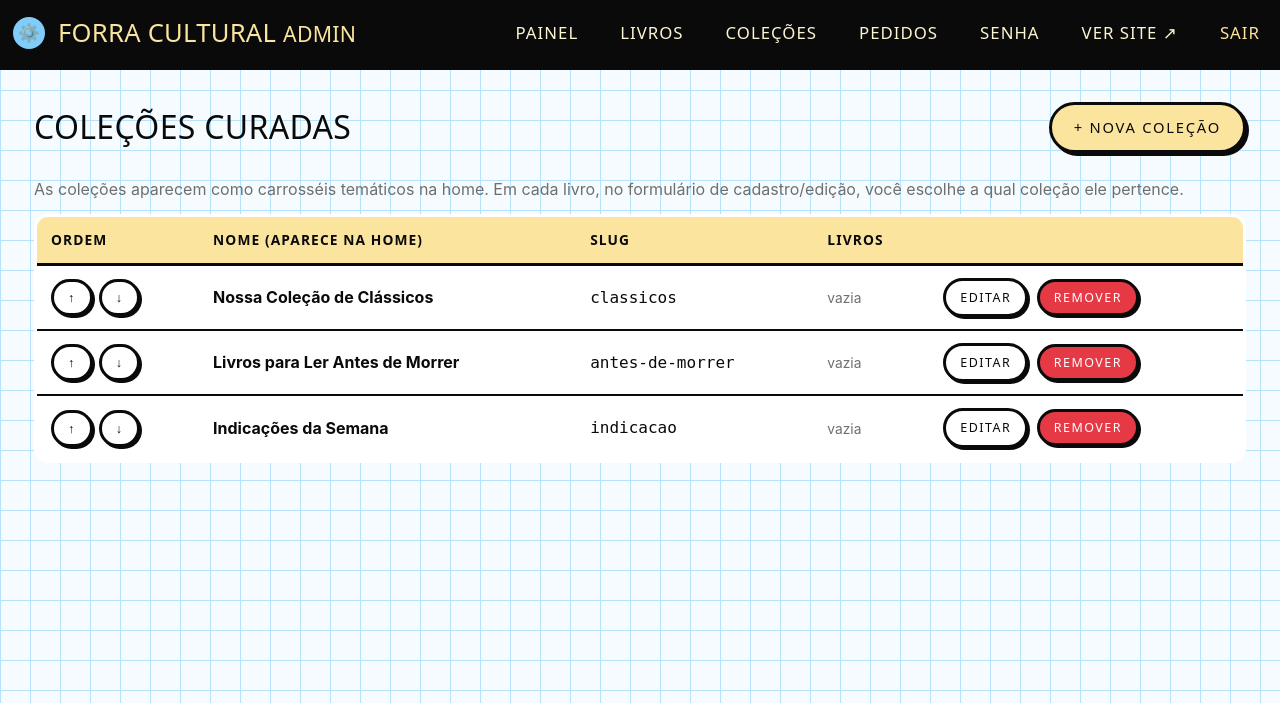
After one commit to polyanasilva/sebostore, a Flask app: page /adminFC/colecoes in a window 1280 px wide. The commit adds this page. Shown: the top 703 px of the page. Run offline with Flask 3, Linux system fonts and the light colour scheme; the visitor is signed in with stand-in values (Sample User, id 1); data comes from the database, SQL or seed files in the repository; tables that the repository leaves empty hold one stand-in row (values such as "Sample post").

Commit message:
feat(admin): gerenciamento de coleções curadas

```diff
--- a/templates/admin/base_admin.html
+++ b/templates/admin/base_admin.html
@@ -17,6 +17,7 @@
         <nav class="site-nav">
           <a href="{{ url_for('admin_dashboard') }}">Painel</a>
           <a href="{{ url_for('admin_books') }}">Livros</a>
+          <a href="{{ url_for('admin_collections') }}">Coleções</a>
           <a href="{{ url_for('admin_orders') }}">Pedidos</a>
           <a href="{{ url_for('admin_change_password') }}">Senha</a>
           <a href="{{ url_for('index') }}" target="_blank">Ver site ↗</a>
--- /dev/null
+++ b/templates/admin/collections.html
@@ -0,0 +1,63 @@
+{% extends "admin/base_admin.html" %}
+{% block title %}Coleções — {{ STORE_NAME }} Admin{% endblock %}
+{% block content %}
+<div class="page-header">
+  <h1>Coleções curadas</h1>
+  <a class="btn btn-primary" href="{{ url_for('admin_collection_new') }}">+ Nova coleção</a>
+</div>
+
+<p class="muted">
+  As coleções aparecem como carrosséis temáticos na home. Em cada livro, no
+  formulário de cadastro/edição, você escolhe a qual coleção ele pertence.
+</p>
+
+{% if collections %}
+  <table class="table">
+    <thead>
+      <tr>
+        <th>Ordem</th>
+        <th>Nome (aparece na home)</th>
+        <th>Slug</th>
+        <th>Livros</th>
+        <th></th>
+      </tr>
+    </thead>
+    <tbody>
+      {% for c in collections %}
+        <tr>
+          <td>
+            <form method="post" action="{{ url_for('admin_collection_reorder') }}" class="inline-form">
+              <input type="hidden" name="id" value="{{ c.id }}">
+              <button type="submit" name="dir" value="up" class="btn btn-small" {% if loop.first %}disabled{% endif %} title="Mover pra cima">↑</button>
+              <button type="submit" name="dir" value="down" class="btn btn-small" {% if loop.last %}disabled{% endif %} title="Mover pra baixo">↓</button>
+            </form>
+          </td>
+          <td><strong>{{ c.label }}</strong></td>
+          <td><code>{{ c.slug }}</code></td>
+          <td>
+            {% if c.books_count %}
+              <a href="{{ url_for('admin_books') }}">{{ c.books_count }} livro{{ 's' if c.books_count != 1 }}</a>
+            {% else %}
+              <span class="muted small">vazia</span>
+            {% endif %}
+          </td>
+          <td class="actions">
+            <a class="btn btn-small" href="{{ url_for('admin_collection_edit', col_id=c.id) }}">Editar</a>
+            <form method="post" action="{{ url_for('admin_collection_delete', col_id=c.id) }}"
+                  onsubmit="return confirm('Remover a coleção &quot;{{ c.label|e }}&quot;?\n\nOs {{ c.books_count }} livro(s) ficarão sem coleção (mas não serão apagados).');"
+                  style="display:inline;">
+              <button type="submit" class="btn btn-small btn-danger">Remover</button>
+            </form>
+          </td>
+        </tr>
+      {% endfor %}
+    </tbody>
+  </table>
+{% else %}
+  <div class="empty-state">
+    <h2>Nenhuma coleção</h2>
+    <p>Comece criando uma. Ex: "Indicações da Semana", "Clássicos brasileiros", "Quadrinhos nacionais"…</p>
+    <a class="btn btn-primary" href="{{ url_for('admin_collection_new') }}">+ Criar primeira coleção</a>
+  </div>
+{% endif %}
+{% endblock %}
--- a/templates/admin/dashboard.html
+++ b/templates/admin/dashboard.html
@@ -23,6 +23,11 @@
   <div class="stat-card">
     <span class="stat-label">Receita concluída</span>
     <span class="stat-value">{{ format_brl(revenue) }}</span>
+  </div>
+  <div class="stat-card">
+    <span class="stat-label">Coleções curadas</span>
+    <span class="stat-value">{{ total_collections }}</span>
+    <a class="btn-link" href="{{ url_for('admin_collections') }}">Gerenciar →</a>
   </div>
 </div>
 
```
Also changed, not shown: templates/admin/collection_form.html (added, +62 -0 lines).
